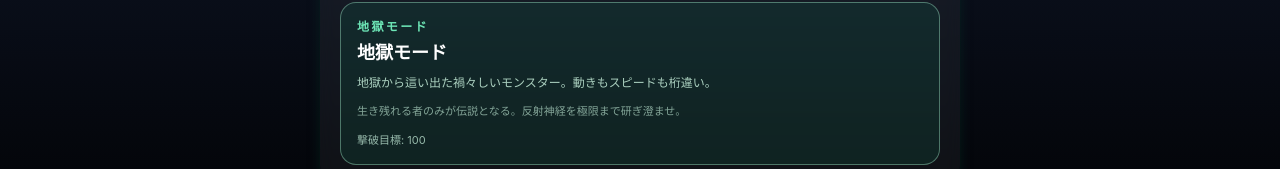
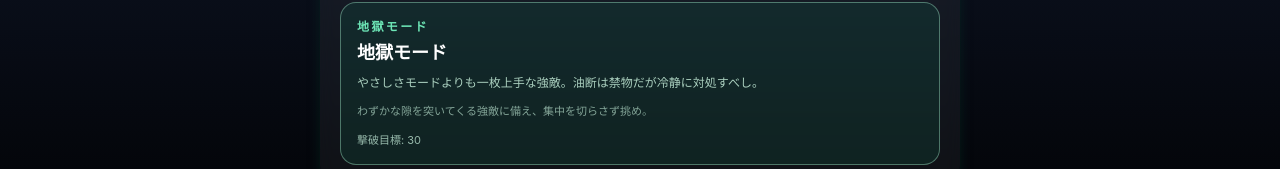
Before and after one commit to rfkdm1011/goki_care, a React (Vite) app: page / in a window 1280 px wide. Shown: the part 705-874 px from the top of the page. Built offline with nearby package versions, Linux system fonts and the light colour scheme.

Commit message:
Adjust inferno difficulty balance

```diff
--- a/src/App.jsx
+++ b/src/App.jsx
@@ -28,13 +28,13 @@ const DIFFICULTIES = {
   inferno: {
     label: '地獄モード',
     title: '地獄モード',
-    description: '地獄から這い出た禍々しいモンスター。動きもスピードも桁違い。',
-    flavor: '生き残れる者のみが伝説となる。反射神経を極限まで研ぎ澄ませ。',
-    roachRatio: 0.45,
-    spawnInterval: 250,
-    speedRange: [2300, 4000],
-    spawnCountRange: [2, 10],
-    killTarget: 100,
+    description: 'やさしさモードよりも一枚上手な強敵。油断は禁物だが冷静に対処すべし。',
+    flavor: 'わずかな隙を突いてくる強敵に備え、集中を切らさず挑め。',
+    roachRatio: 0.6,
+    spawnInterval: 900,
+    speedRange: [2400, 4200],
+    spawnCountRange: [2, 4],
+    killTarget: 30,
     decoys: ['capsule', 'drone', 'spark'],
   },
 };
```
